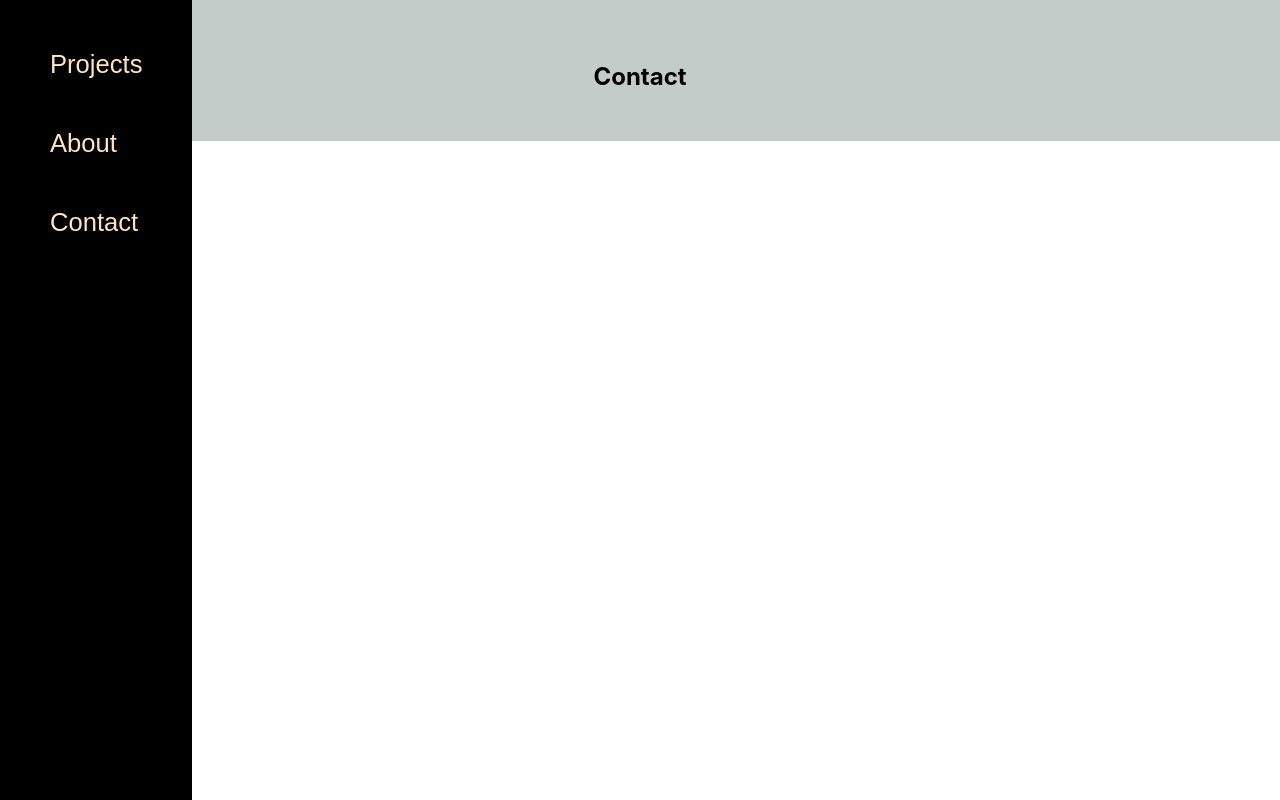
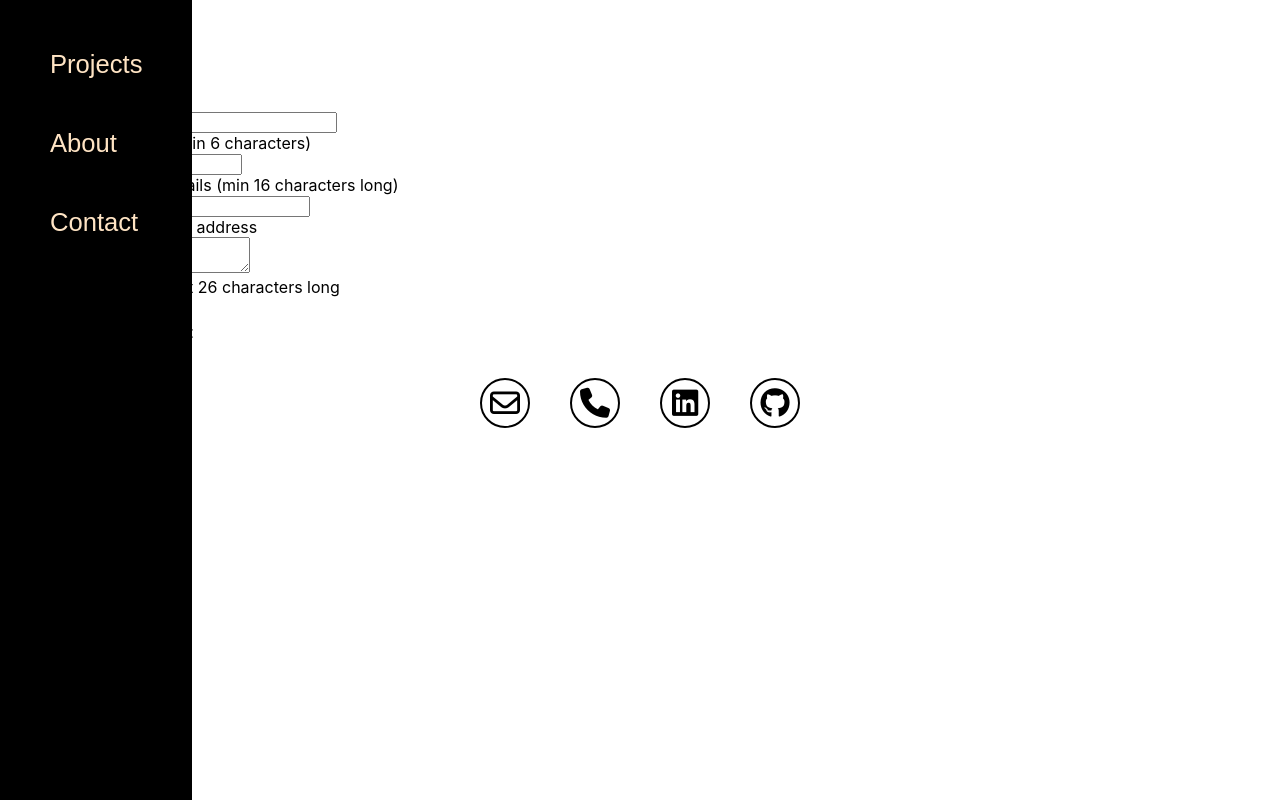
Before and after one commit to martinMr79/portfolio2, a React (Create React App) app: page /contact in a window 1280 px wide. Built offline with nearby package versions, Linux system fonts and the light colour scheme.

Commit message:
contact form

```diff
--- a/src/components/contact/Contact.jsx
+++ b/src/components/contact/Contact.jsx
@@ -1,15 +1,76 @@
-import { ContactSection, Container, Title} from "./Styled"
+import React from 'react';
+import { ContactSection, ContactLink, ContactList } from "./Styled"
+
 
 function Contact() {
-    return (
-        <ContactSection id="contact">
-            <Title>Contact</Title>
-            <div>
-                {/* Form goes here */}
+    const handleSubmit = e => {
+        e.preventDefault();
+        // Add your form handling code here
+    };
+
+        return (
+            <ContactSection id="contact">
+                <h2>Contact</h2>
+                <div>
+                    <div className="validform"></div>
+                </div>
+                <div className="container">
+                    <form id="contactForm" onSubmit={handleSubmit}>
+                    <div>
+                        <label>Enter your full name
+                            <input name="name" id="name" />
+                        </label>
+                        <div className="form-error" id="nameError">
+                            Please enter full name (min 6 characters)
+                        </div>
+                    </div>
+
+                    <div>
+                         <label
+                        >Subject
+                           <input name="subject" id="subject" />
+                       </label>
+                        <div class="form-error" id="subjectError">
+                        Please give me more details (min 16 characters long)
+                        </div>
+                    </div>
+
+                    <div>
+                        <label>
+                        Email is required
+                        <input name="email" id="email" />
+                        </label>
+                        <div class="form-error" id="emailError">
+                        Please enter a valid email address
+                        </div>
+                    </div>
+
+                    <div>
+            <label
+              >Message
+              <textarea
+                class="message-input"
+                name="message"
+                id="messageForm"
+              ></textarea>
+            </label>
+            <div class="form-error" id="messageError">
+              Message must be at least 26 characters long
             </div>
-            <Container>
-                {/* Rest of the contact info goes here */}
-            </Container>
+          </div>
+
+          <div className="button-container">
+                        <button className="contact-form-button" type="submit">Submit</button>
+                    </div>
+                </form>
+            </div>
+            <p>You can also reach me on:</p>
+            <ContactList>
+                <li><ContactLink href="mailto:mamr@hotmal.no" title="e-mail" target="_blank" rel="noopener noreferrer"><i className="far fa-envelope"></i></ContactLink></li>
+                <li><ContactLink href="tel:004790285550" title="phone" target="_blank" rel="noopener noreferrer"><i className="fas fa-phone"></i></ContactLink></li>
+                <li><ContactLink href="linkedinProfileURL" title="linkedin" target="_blank" rel="noopener noreferrer"><i className="fa-brands fa-linkedin"></i></ContactLink></li>
+                <li><ContactLink id="profile-link" href="https://github.com/martinMr79" title="github" target="_blank" rel="noopener noreferrer"><i className="fab fa-github"></i></ContactLink></li>
+            </ContactList>
         </ContactSection>
     );
 }
--- a/src/components/contact/Styled.jsx
+++ b/src/components/contact/Styled.jsx
@@ -1,22 +1,38 @@
 import styled from 'styled-components';
 
 export const ContactSection = styled.section`
-    text-align: center;
-    background-color: rgb(195, 204, 201);
-    width: 100%;
+  h2 {
+    margin-top: 0px;
+    padding-top: 62px;
+  }
 `;
 
-export const Title = styled.h2`
-    margin-top: 0px;
-    padding-top: 62px;
+export const ContactList = styled.ul`
+  display: flex;
+  flex-wrap: wrap;
+  list-style-type: none;
+  justify-content: center;
+  padding: 0px 0px 30px 0px;
+  margin-bottom: 0px;
 `;
 
-export const Container = styled.div`
-    max-width: 1200px;
-    margin: 0 auto;
-    padding-top: 30px;
-    display: flex;
-    flex-direction: column;
-    align-items: center;
-    justify-content: center;
+export const ContactLink = styled.a`
+  font-size: 30px;
+  display: inline-flex;
+  align-items: center;
+  justify-content: center;
+  border: 2px solid;
+  border-radius: 50%;
+  margin: 20px 20px;
+  width: 50px;
+  height: 50px;
+  text-decoration: none;
+  color: black;
+  transition: 0.5s;
+
+  &:hover {
+    color: rgb(69, 6, 228);
+    transition: 0.3s;
+    transform: scale(1.1);
+  }
 `;
--- a/src/components/index.js
+++ b/src/components/index.js
@@ -2,4 +2,4 @@ export { default as About } from "./about/About";
 export { default as Footer } from "./footer/Footer";
 export { default as NavBar } from "./navbar/Navbar";
 export { default as Projects } from "./projects/Projects";
-export { default as Contact } from "./Contact/Contact";
+export { default as Contact } from "./contact/Contact";
--- a/src/components/navbar/Styled.jsx
+++ b/src/components/navbar/Styled.jsx
@@ -20,7 +20,7 @@ export const Nav = styled.nav`
     width: 100%;
     height: auto;
     bottom: auto;
-    padding: 10px 0;
+    padding: 14px 0;
 
   }
 `;
```
